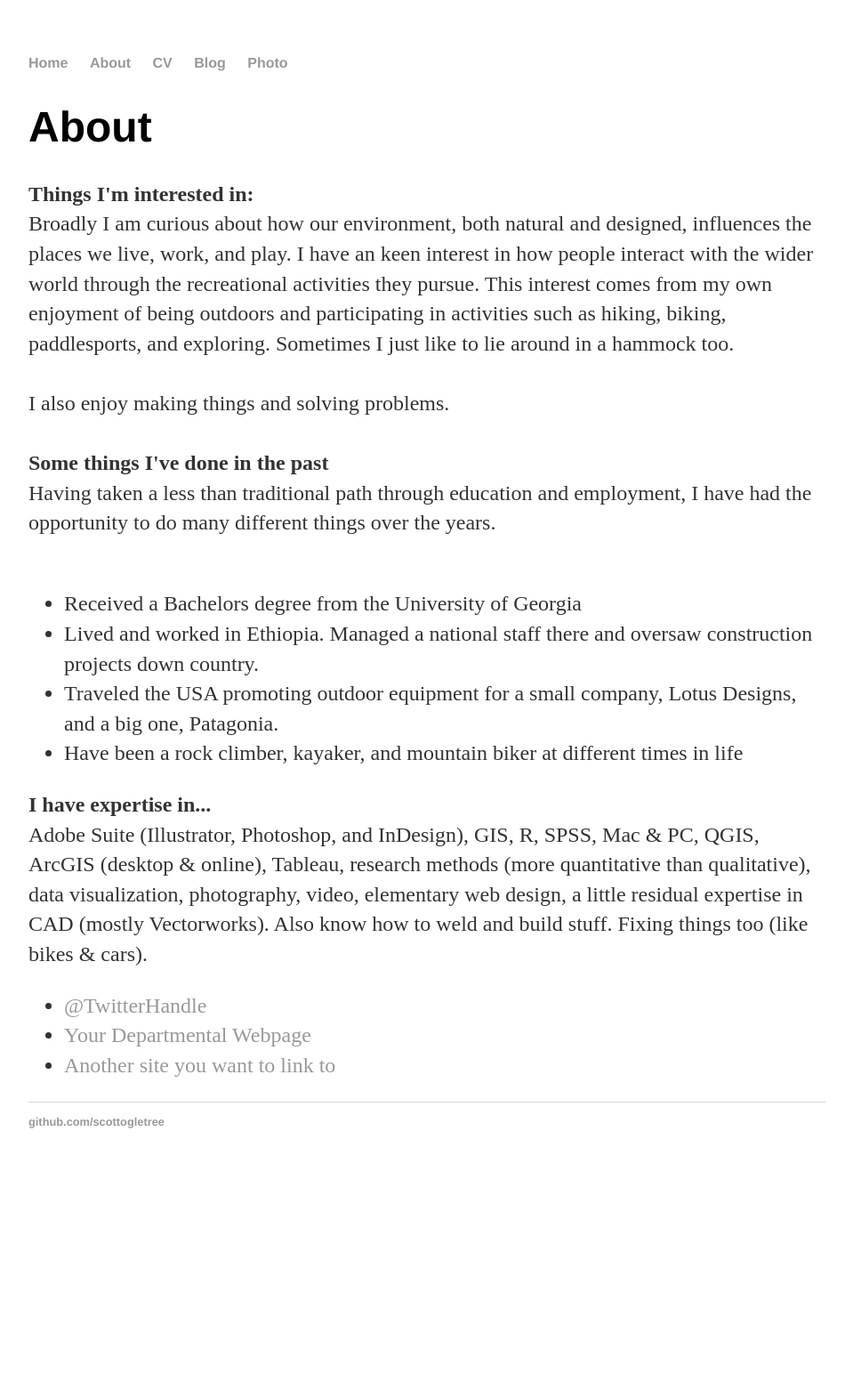
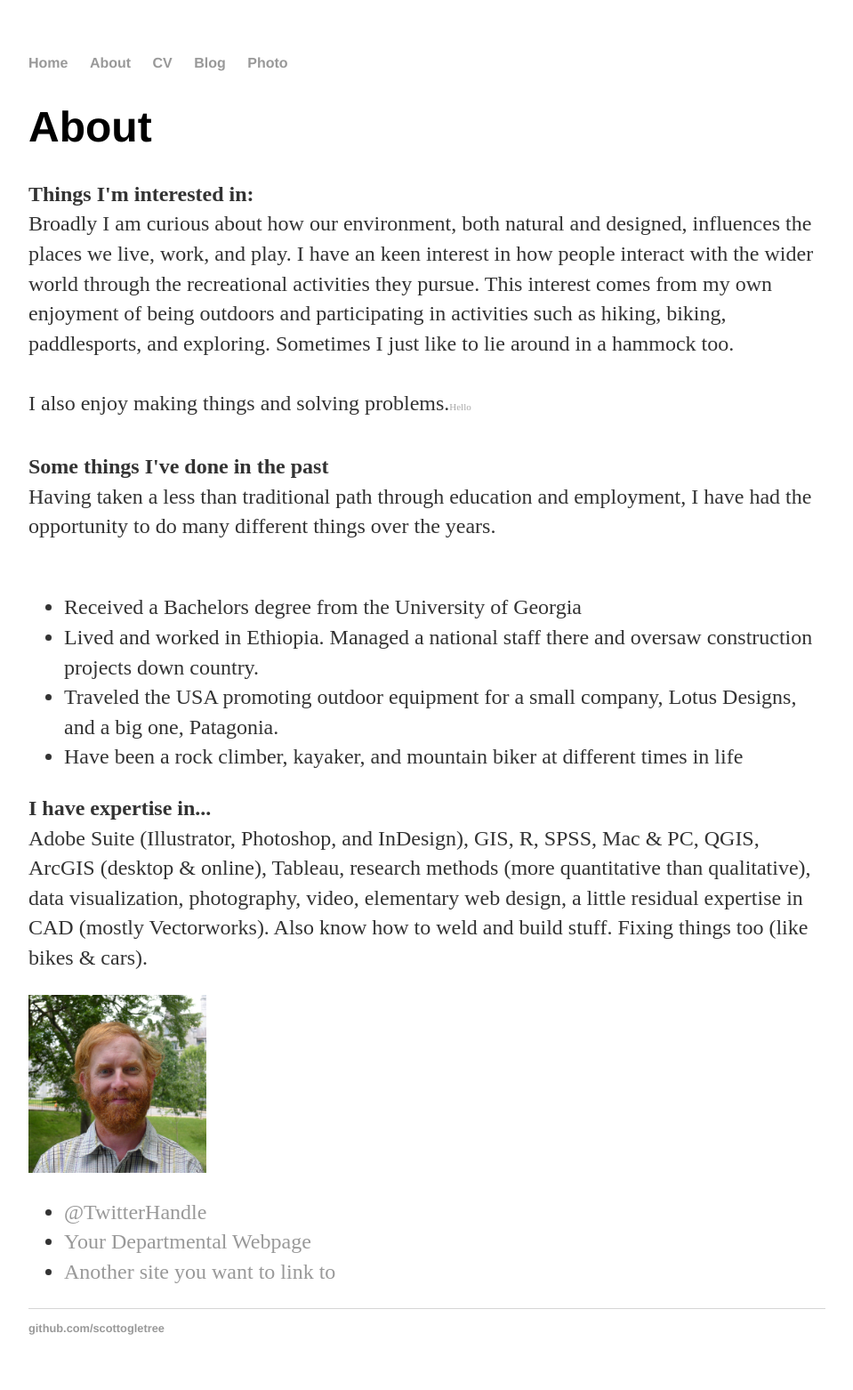
Before and after one commit to scottogletree/ogletrees.github.io, a Jekyll site: the page built from about/index.html, in a window 1280 px wide. Shown: the whole page at 89% size, without its empty margins (160-1119 px from the left). Built offline with Jekyll 4.4.1, drawn with Linux system fonts in a browser that asks for light colours; before the commit the page ends 1330 px from its top, so only the background shows below that.

Commit message:
Update index.html

```diff
--- a/about/index.html
+++ b/about/index.html
@@ -8,7 +8,7 @@ title: About S Ogletree
 			<p><strong>Things I'm interested in:</strong><br>
 Broadly I am curious about how our environment, both natural and designed, influences the places we live, work, and play. I have an keen interest in how people interact with the wider world through the recreational activities they pursue. This interest comes from my own enjoyment of being outdoors and participating in activities such as hiking, biking, paddlesports, and exploring. Sometimes I just like to lie around in a hammock too.<br>
 <br>
-I also enjoy making things and solving problems.<br>
+I also enjoy making things and solving problems.<span style="font-size: 11px !important; color: #aaaaaa;">Hello</span><br>
 <br>
 <strong>Some things I've done in the past</strong><br>
 Having taken a less than traditional path through education and employment, I have had the opportunity to do many different things over the years.<br>
@@ -21,7 +21,7 @@ Having taken a less than traditional path through education and employment, I ha
 			</ul>
 <p><strong>I have expertise in...</strong><br>
 Adobe Suite (Illustrator, Photoshop, and InDesign), GIS, R, SPSS, Mac & PC, QGIS, ArcGIS (desktop & online), Tableau, research methods (more quantitative than qualitative), data visualization, photography, video, elementary web design, a little residual expertise in CAD (mostly Vectorworks). Also know how to weld and build stuff. Fixing things too (like bikes & cars).</p>
-
+<img src="/assests/sample.jpg" alt="Mountain View" style="width:200px;height:200px;">
 			<ul class="contacts">
 				<li><a href="#">@TwitterHandle</a></li>
 				<li><a href="#">Your Departmental Webpage</a></li>
```
